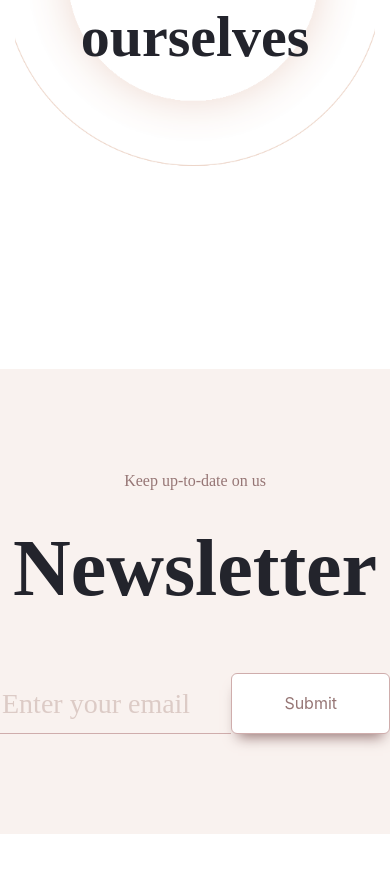
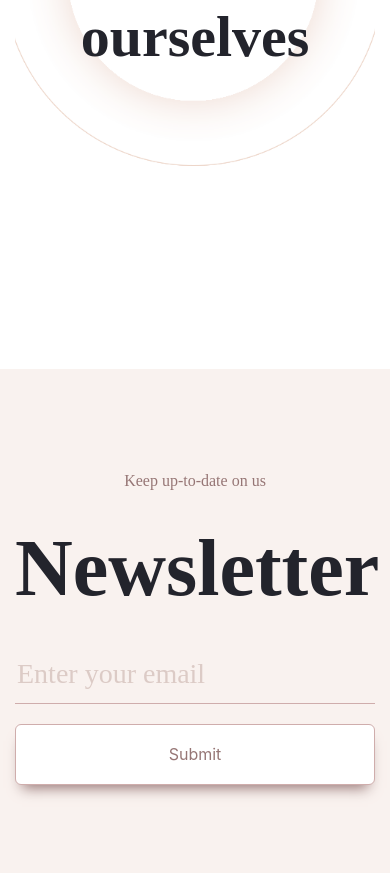
Before and after one commit to iiikova/madHatters-web, an Angular app: page / in a window 390 px wide. Shown: the part 4956-5829 px from the top of the page. Before the commit the page ends 5790 px from the top, so only its background shows below. Built offline with nearby package versions, Linux system fonts and the light colour scheme.

Commit message:
resp news comp

```diff
--- a/src/app/components/newsletter/newsletter.component.scss
+++ b/src/app/components/newsletter/newsletter.component.scss
@@ -1,6 +1,6 @@
 // common //
 .section-outer {
-    background-color:  #F9F2EF;
+  background-color: #f9f2ef;
 }
 .section-inner {
   width: 100%;
@@ -8,10 +8,12 @@
   margin: 0 auto;
   padding-top: 100px;
   padding-bottom: 100px;
+  text-align: center;
 }
 // / common //
 .newsletter {
-    text-align: center;
+  padding-left: 15px;
+  padding-right: 15px;
   .newsletter-subtitle {
     font-family: Poppins;
     font-style: normal;
@@ -22,27 +24,26 @@
   }
   .newsletter-title {
     margin-top: 20px;
+    margin-bottom: 20px;
     font-family: Playfair Display;
     font-style: normal;
     font-weight: bold;
     font-size: 80px;
     line-height: 110px;
-        color: #23242C;
+    color: #23242c;
   }
   .newsletter-input {
     display: flex;
     justify-content: space-around;
-        align-items: center;
-        margin-top: 50px;
     input {
-            background-color:  #F9F2EF;
+      background-color: #f9f2ef;
       height: 61px;
       width: 70%;
       font-size: 28px;
-            border-bottom: 1px solid #CFADAC;
+      border-bottom: 1px solid #cfadac;
       outline: none;
       border: none;
-            border-bottom: 1px solid #CFADAC;
+      border-bottom: 1px solid #cfadac;
     }
     input::placeholder {
       font-family: Poppins;
@@ -50,18 +51,39 @@
       font-weight: 300;
       font-size: 28px;
       line-height: 42px;
-            color: #DCCBC6;
+      color: #dccbc6;
     }
     button {
       cursor: pointer;
       height: 61px;
       width: 185px;
-                background: #FFFFFF;
-                border: 1px solid #CFADAC;
+      background: #ffffff;
+      border: 1px solid #cfadac;
       box-sizing: border-box;
       border-radius: 6px;
       color: #967675;
-                box-shadow: 0px 10px 13px -7px #967675, 5px 5px 15px 5px rgba(150,118,117,0);
+      box-shadow: 0px 10px 13px -7px #967675,
+        5px 5px 15px 5px rgba(150, 118, 117, 0);
     }
   }
 }
+
+// X-Small devices (portrait phones, less than 576px)
+// No media query for `xs` since this is the default in Bootstrap
+
+// Small devices (landscape phones, 576px and up)
+@media (max-width: 425px) {
+  .newsletter {
+    .newsletter-input {
+      display: flex;
+      flex-direction: column;
+      input {
+        width: 100%;
+      }
+      button {
+        margin-top: 20px;
+        width: 100%;
+      }
+    }
+  }
+}
```
Lines whose indentation alone changed are shown as unchanged.
